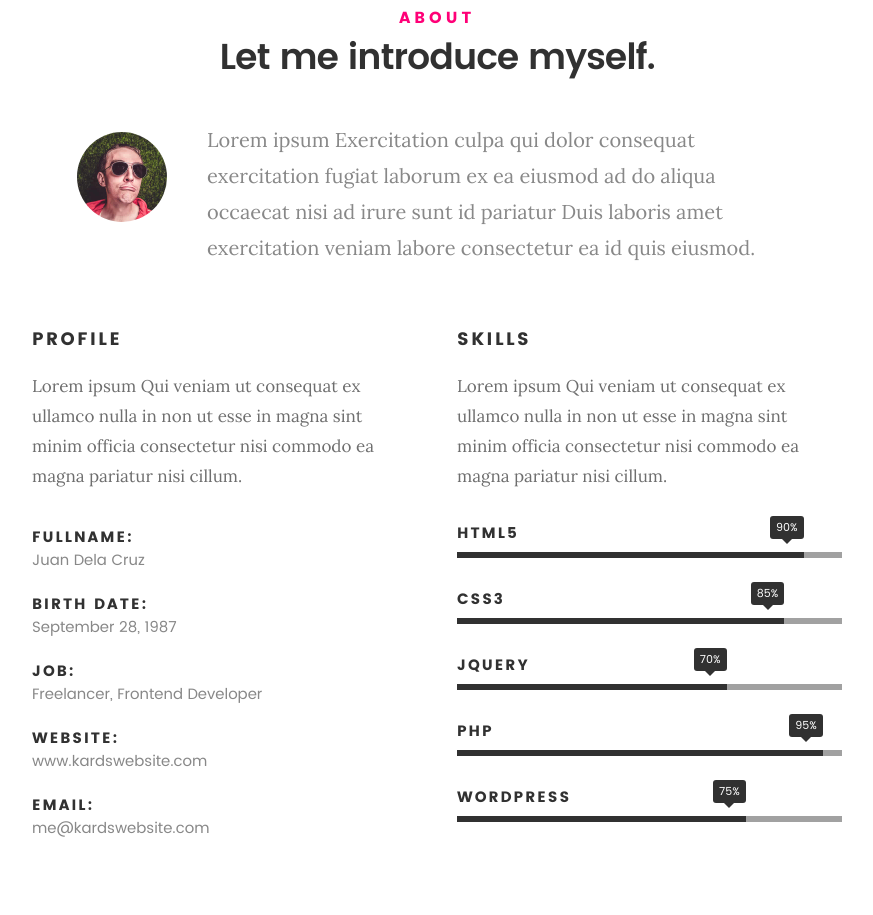
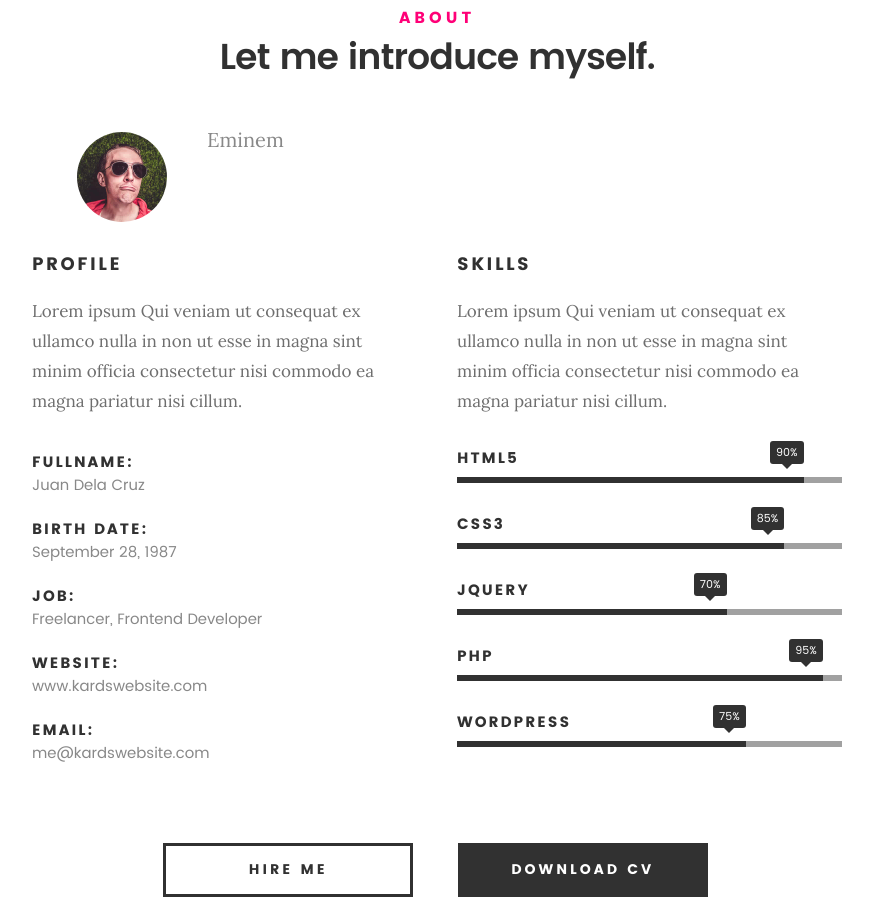
Before and after one commit to rupeshshuklak/Portfolio, a plain HTML site: page public/index.html in a window 1280 px wide. Shown: the part 917-1832 px from the top of the page, without its empty margins (203-1076 px from the left). Drawn offline with Linux system fonts and the light colour scheme; files whose address does not match are found by name.

Commit message:
Lead Name Change

```diff
--- a/public/index.html
+++ b/public/index.html
@@ -113,7 +113,7 @@
 
    				<img src="images/profile-pic.jpg" alt="Profile Picture">
 
-   				<p class="lead">Lorem ipsum Exercitation culpa qui dolor consequat exercitation fugiat laborum ex ea eiusmod ad do aliqua occaecat nisi ad irure sunt id pariatur Duis laboris amet exercitation veniam labore consectetur ea id quis eiusmod.</p>
+   				<p class="lead">Eminem</p>
    			</div>
 
    		</div>
```
